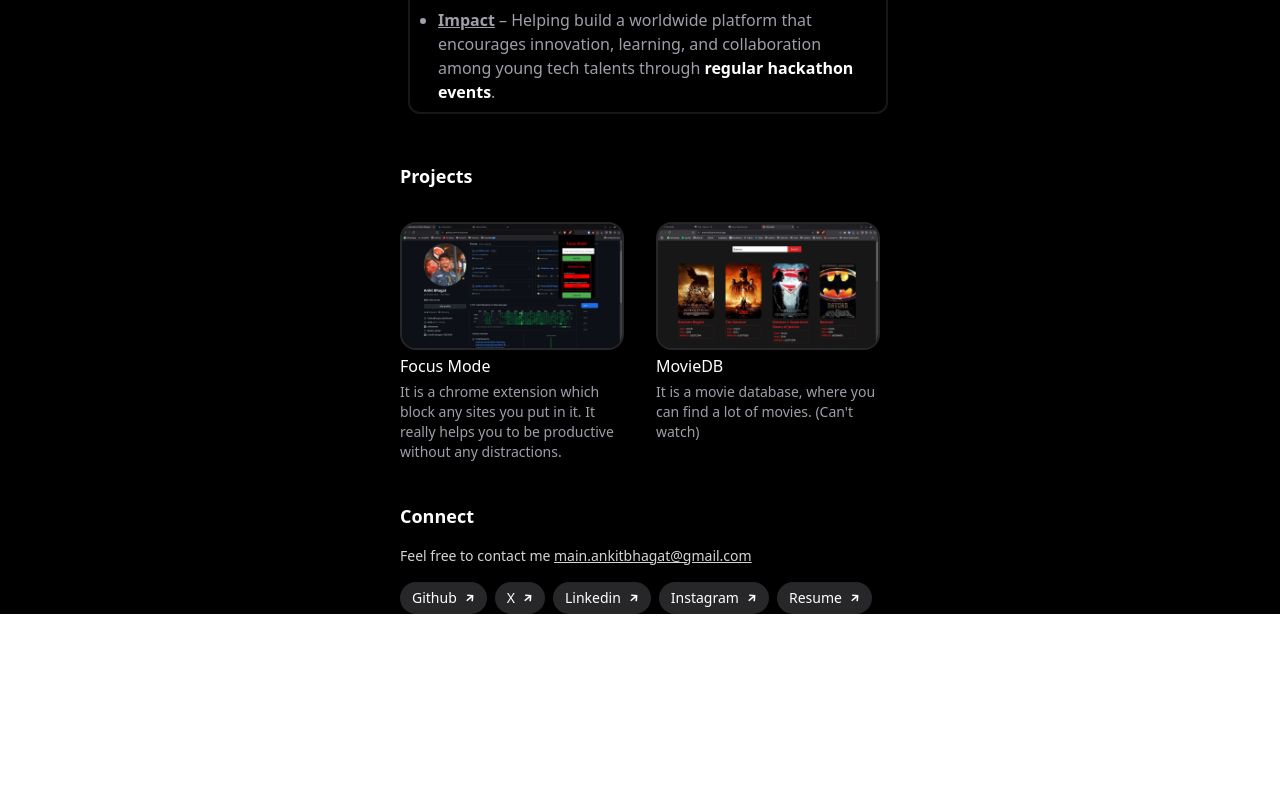
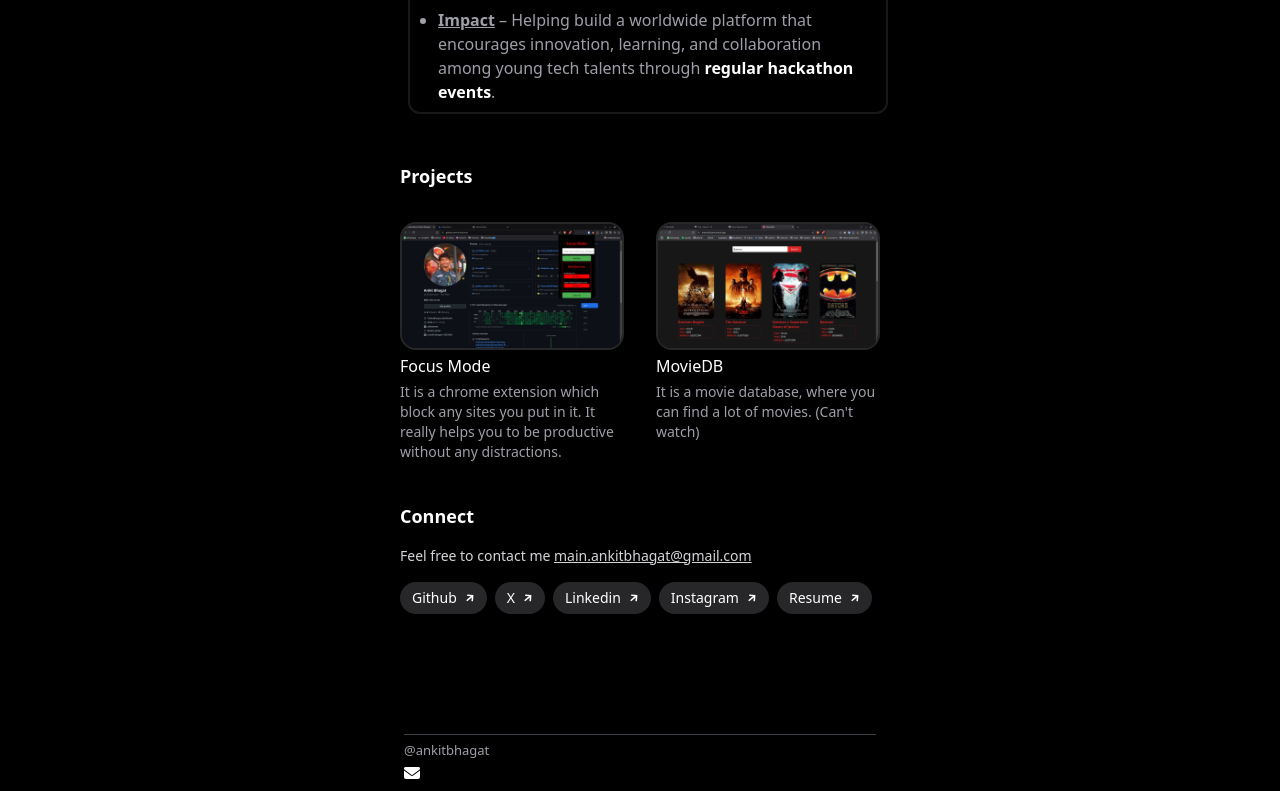
Before and after one commit to ankitsensei/ankitbhagat-portfolio, a React (Vite) app: page / in a window 1280 px wide. Shown: the part 578-1369 px from the top of the page. Before the commit the page ends 1192 px from the top, so only its background shows below. Built offline with nearby package versions, Linux system fonts and the light colour scheme.

Commit message:
icons adding

```diff
--- a/package.json
+++ b/package.json
@@ -10,6 +10,11 @@
     "preview": "vite preview"
   },
   "dependencies": {
+    "@fortawesome/fontawesome-svg-core": "^6.7.2",
+    "@fortawesome/free-brands-svg-icons": "^6.7.2",
+    "@fortawesome/free-regular-svg-icons": "^6.7.2",
+    "@fortawesome/free-solid-svg-icons": "^6.7.2",
+    "@fortawesome/react-fontawesome": "^0.2.2",
     "@tailwindcss/vite": "^4.0.9",
     "react": "^19.0.0",
     "react-dom": "^19.0.0",
--- a/src/App.tsx
+++ b/src/App.tsx
@@ -2,6 +2,7 @@ import Intro from './components/Intro'
 import WorkExperience from './components/WorkExperience'
 import Projects from './components/Projects'
 import Connect from "./components/Connect"
+import Footer from './components/Footer'
 
 
 const App = () => {
@@ -12,6 +13,7 @@ const App = () => {
         <WorkExperience />
         <Projects />
         <Connect />
+        <Footer />
       </div>
     </div>
   )
--- /dev/null
+++ b/src/components/Footer.tsx
@@ -0,0 +1,20 @@
+import { FontAwesomeIcon } from "@fortawesome/react-fontawesome"
+
+import { faEnvelope } from '@fortawesome/free-solid-svg-icons'
+
+
+const Footer = () => {
+  return (
+    <div className="mt-30 ">
+        <hr className="text-zinc-700 mx-5"/>
+        <div className="w-full h-14 flex flex-col justify-center px-5">
+            <p className="text-[13px] text-zinc-400">@ankitbhagat</p>
+            <div>
+            <FontAwesomeIcon icon={faEnvelope} />
+            </div>
+        </div>
+    </div>
+  )
+}
+
+export default Footer
```
Also changed, not shown: 1 other file (tests, documents, lock files or other folders).
